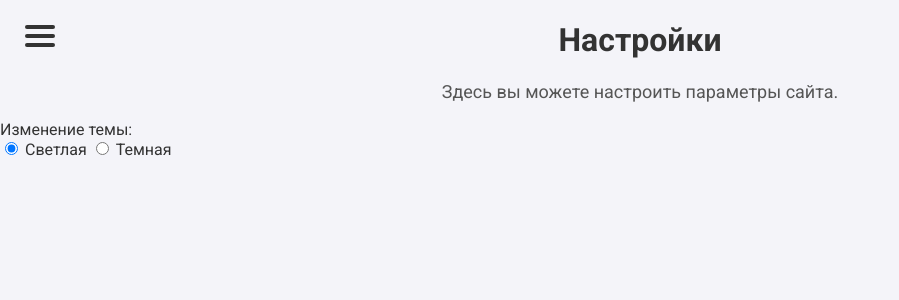
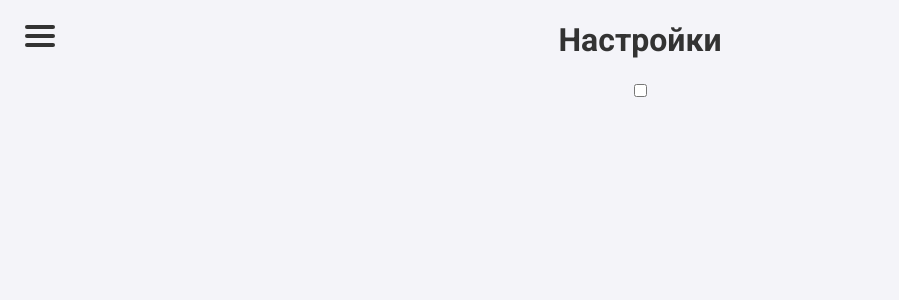
Before and after one commit to mot9lXVII/escortmargo, a Flask app: page /settings in a window 1280 px wide. Shown: the top 300 px of the page, without its empty margins (0-899 px from the left). Run offline with Flask 3, Linux system fonts and the light colour scheme.

Commit message:
Update settings.html

```diff
--- a/templates/settings.html
+++ b/templates/settings.html
@@ -30,41 +30,22 @@
             <li><a href="/contacts">Контакты</a></li>
             <li><a href="/developers">Разработчики</a></li>
             <li><a href="/settings" class="active">Настройки</a></li>
+            <li><a href="/reviews">Отзывы</a></li>
         </ul>
     </nav>
 
     <!-- Основной контент -->
-    <div class="content">
+    <div class="content centered">
         <h1>Настройки</h1>
-        <p class="subtitle">
-            Здесь вы можете настроить параметры сайта.
-        </p>
 
-        <!-- Выбор темы -->
-        <div class="theme-selector">
-    <span>Изменение темы:</span>
-    <div class="theme-switch">
-        <input type="radio" id="light-theme" name="theme" value="light">
-        <label for="light-theme">Светлая</label>
-        <input type="radio" id="dark-theme" name="theme" value="dark">
-        <label for="dark-theme">Темная</label>
+        <!-- Переключатель темы -->
+        <div class="theme-switcher">
+            <input type="checkbox" id="theme-toggle">
+            <label for="theme-toggle"></label>
+        </div>
     </div>
-</div>
 
     <!-- Подключение JavaScript -->
     <script src="{{ url_for('static', filename='scripts.js') }}"></script>
-    <script>
-        // Обработка изменения темы
-        const themeSwitcher = document.querySelector('.theme-switch');
-        const body = document.body;
-
-        themeSwitcher.addEventListener('change', (event) => {
-            if (event.target.value === 'dark') {
-                body.classList.add('dark-theme');
-            } else {
-                body.classList.remove('dark-theme');
-            }
-        });
-    </script>
 </body>
 </html>
```
